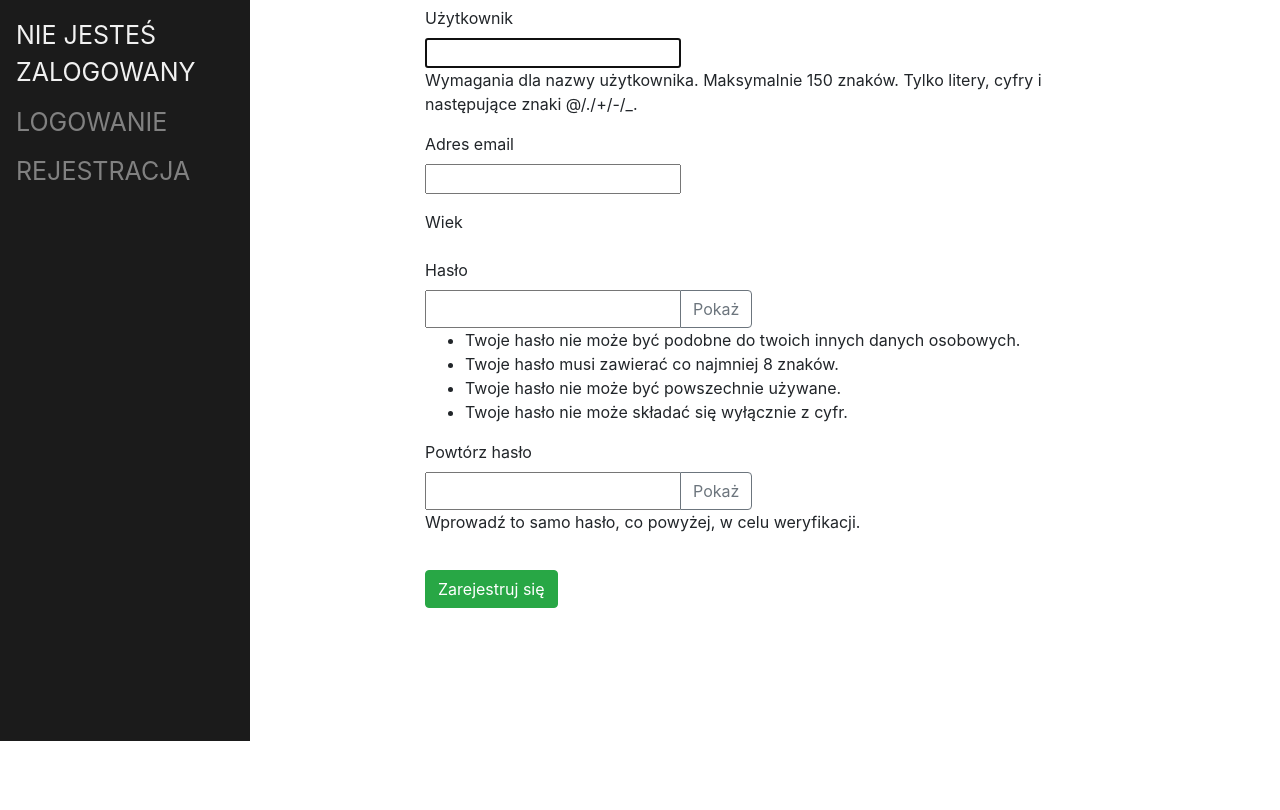
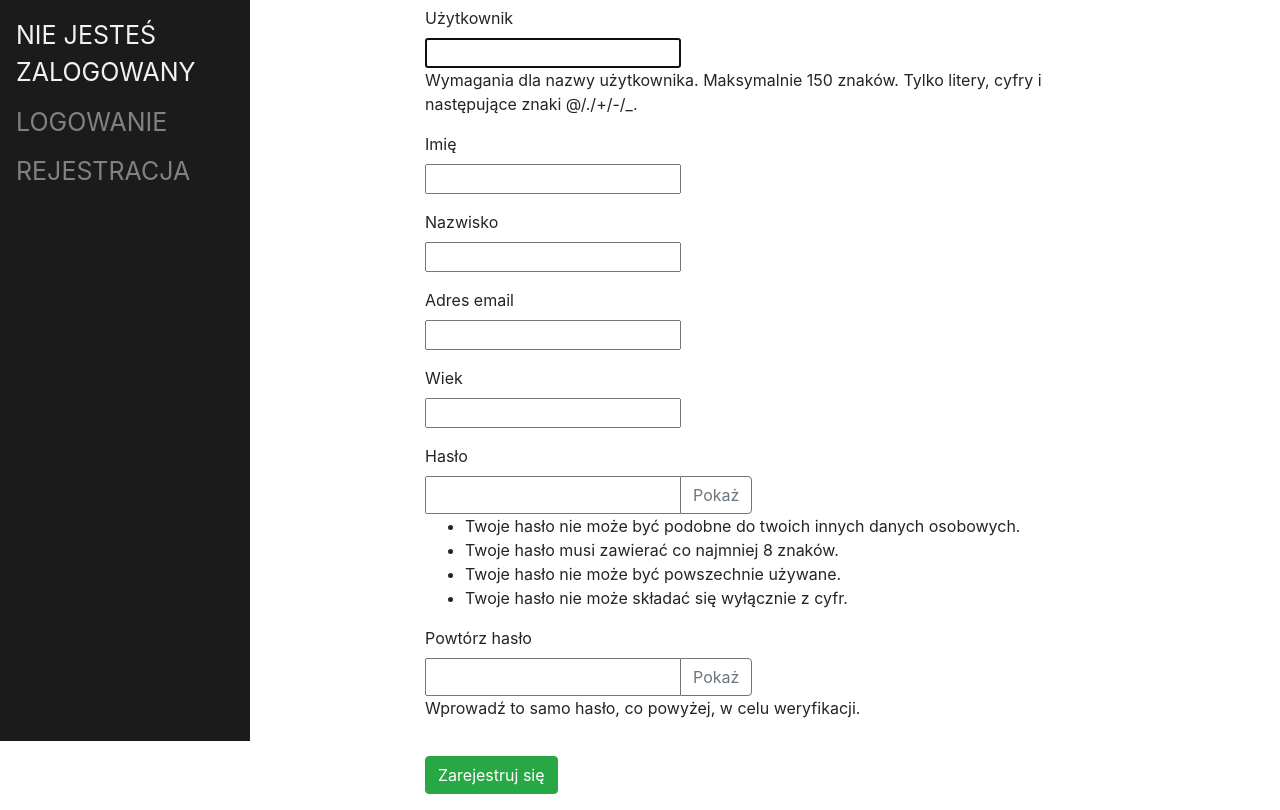
Before and after one commit to kamilhandzlik/postio, a Django app: page /register/ in a window 1280 px wide. Shown: the part 59-869 px from the top of the page. Before the commit the page ends 800 px from the top, so only its background shows below. Run offline with Django 5.2, Linux system fonts and the light colour scheme; some libraries are stand-ins or nearby versions.

Commit message:
added age first_name and last_name requirements fields in registration

```diff
--- a/postio/register/forms.py
+++ b/postio/register/forms.py
@@ -17,6 +17,21 @@ class RegistrationForm(UserCreationForm):
             'unique': _('Użytkownik o takiej nazwie już istnieje.')
         }
     )
+    first_name = forms.CharField(
+        max_length=100,
+        label=_('Imię'),
+        error_messages={
+            'required': _('To pole jest wymagane.'),
+        }
+    )
+
+    last_name = forms.CharField(
+        max_length=100,
+        label=_('Nazwisko'),
+        error_messages={
+            'required': _('To pole jest wymagane.'),
+        }
+    )
 
     email = forms.EmailField(
         label=_('Email'),
@@ -26,7 +41,7 @@ class RegistrationForm(UserCreationForm):
         }
     )
 
-    zge = forms.IntegerField(
+    age = forms.IntegerField(
         label=_('Wiek'),
         error_messages={
             'required': _('To pole jest wymagane.'),
@@ -65,7 +80,7 @@ class RegistrationForm(UserCreationForm):
 
     class Meta:
         model = User
-        fields = ['username', 'email', 'password1', 'password2']
+        fields = ['username', 'first_name', 'last_name', 'email', 'age', 'password1', 'password2']
 
     def clean_age(self):
         age = self.cleaned_data.get('age')
--- a/postio/register/templates/register/register.html
+++ b/postio/register/templates/register/register.html
@@ -14,6 +14,18 @@
             <br>
             {{ form.username.help_text|safe }}
             {{ form.username.errors }}
+        </div>
+        <div class="form-group">
+            <label for="id_first_name">Imię</label>
+            <br>
+            {{ form.first_name }}
+            {{ form.first_name.errors }}
+        </div>
+        <div class="form-group">
+            <label for="id_last_name">Nazwisko</label>
+            <br>
+            {{ form.last_name }}
+            {{ form.last_name.errors }}
         </div>
         <div class="form-group">
             <label for="id_email">Adres email</label>
```
